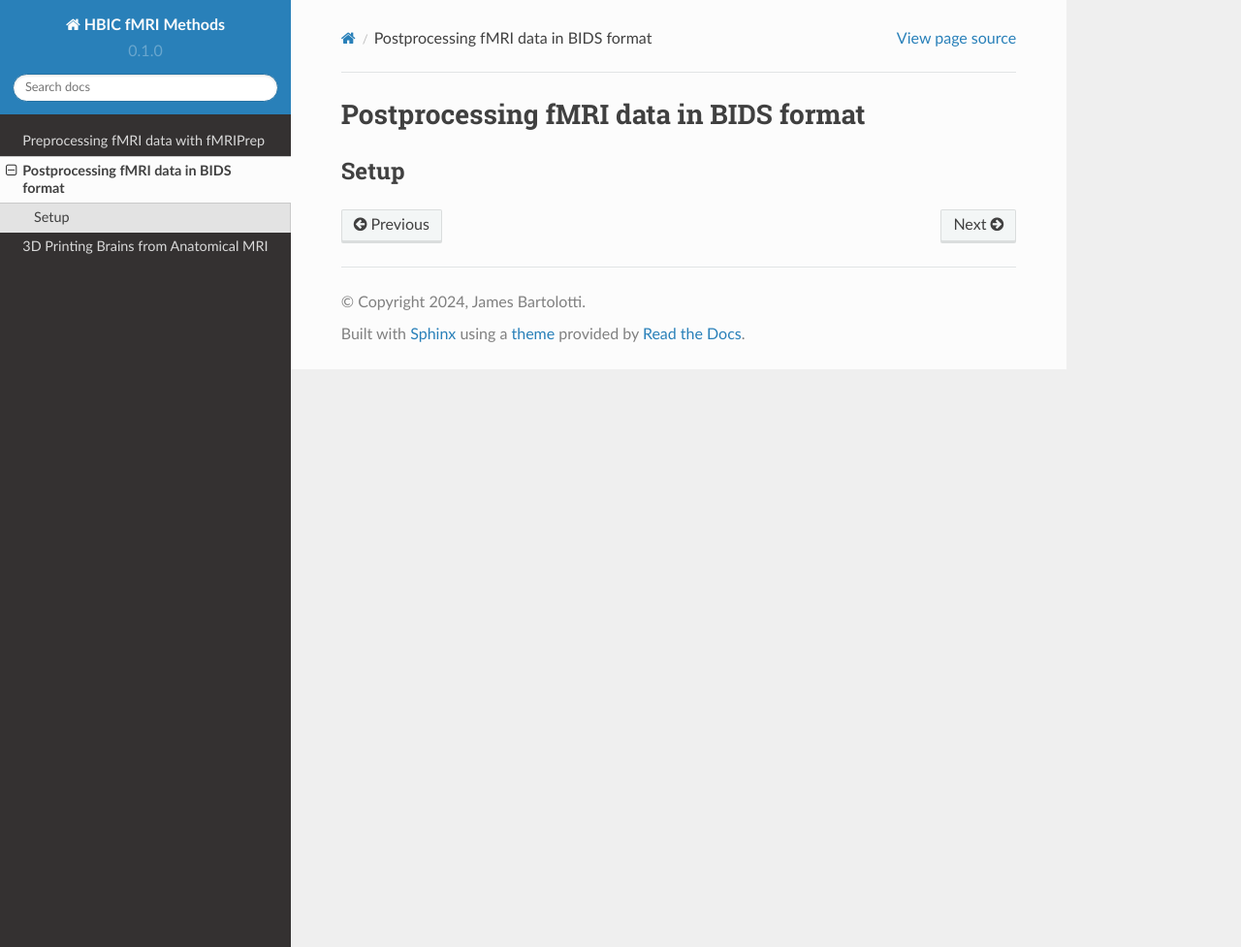
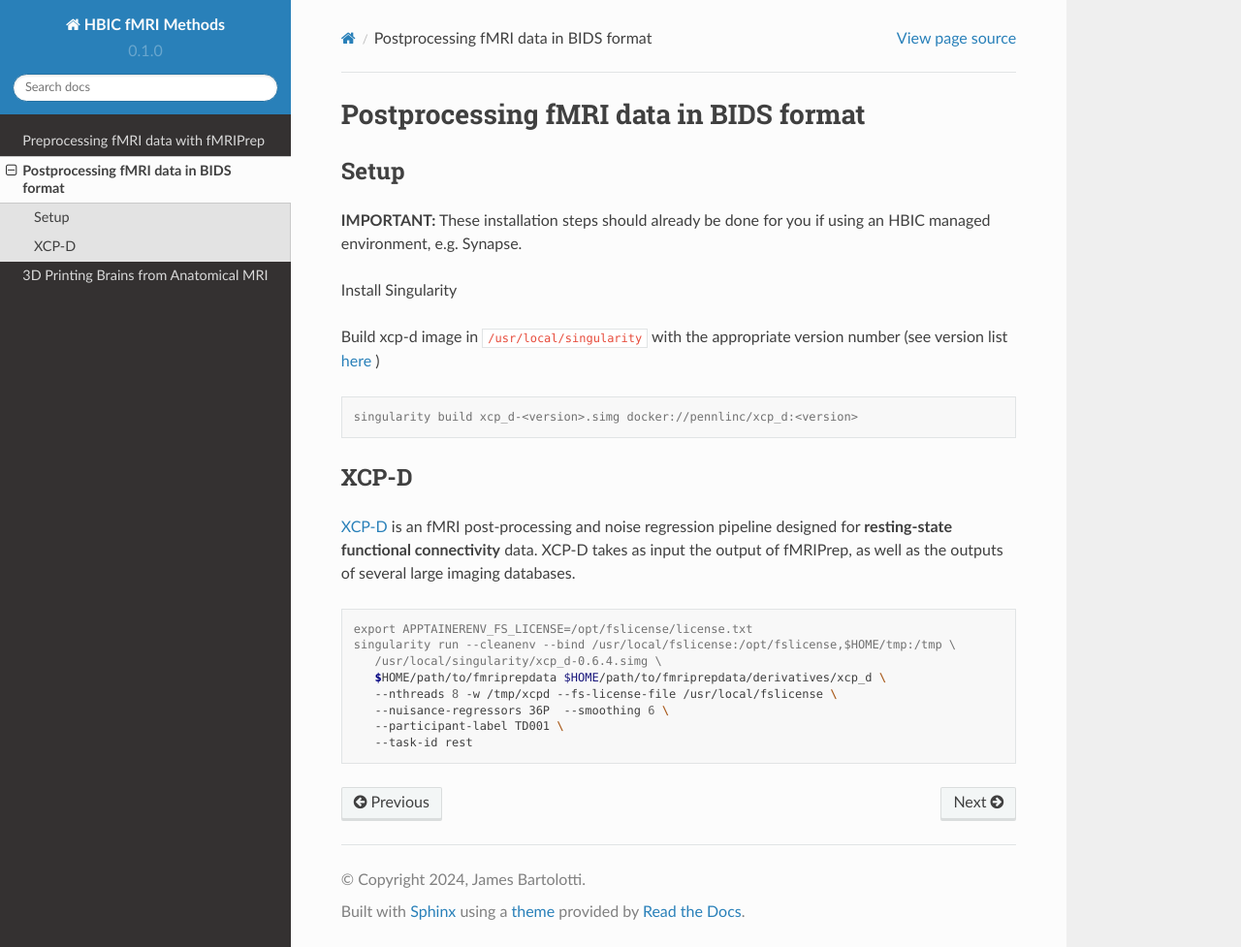
Before and after one commit to jbartolotti/fmri-methods, a Sphinx documentation site: the page built from docs/source/fmripost.rst, in a window 1280 px wide and 977 px high. Shown: the whole window at 97% size. Built offline with Sphinx 7.4.7 and the Read the Docs theme 2.0.0, drawn with Linux system fonts in a browser that asks for light colours.

Commit message:
Update fmripost.rst

```diff
--- a/docs/source/fmripost.rst
+++ b/docs/source/fmripost.rst
@@ -5,3 +5,28 @@
 
 Setup
 --------------
+**IMPORTANT:** These installation steps should already be done for you if using an HBIC managed environment, e.g. Synapse.
+
+Install Singularity
+
+Build xcp-d image in ``/usr/local/singularity`` with the appropriate version number (see version list `here <https://xcp-d.readthedocs.io/en/latest/changes.html>`_ )
+
+.. code-block:: console
+
+   singularity build xcp_d-<version>.simg docker://pennlinc/xcp_d:<version>
+
+XCP-D
+----------------------
+
+`XCP-D <https://xcp-d.readthedocs.io/en/latest/index.html>`_ is an fMRI post-processing and noise regression pipeline designed for **resting-state functional connectivity** data. XCP-D takes as input the output of fMRIPrep, as well as the outputs of several large imaging databases.
+
+.. code-block:: console
+
+   export APPTAINERENV_FS_LICENSE=/opt/fslicense/license.txt
+   singularity run --cleanenv --bind /usr/local/fslicense:/opt/fslicense,$HOME/tmp:/tmp \
+      /usr/local/singularity/xcp_d-0.6.4.simg \
+      $HOME/path/to/fmriprepdata $HOME/path/to/fmriprepdata/derivatives/xcp_d \
+      --nthreads 8 -w /tmp/xcpd --fs-license-file /usr/local/fslicense \
+      --nuisance-regressors 36P  --smoothing 6 \
+      --participant-label TD001 \
+      --task-id rest
```
